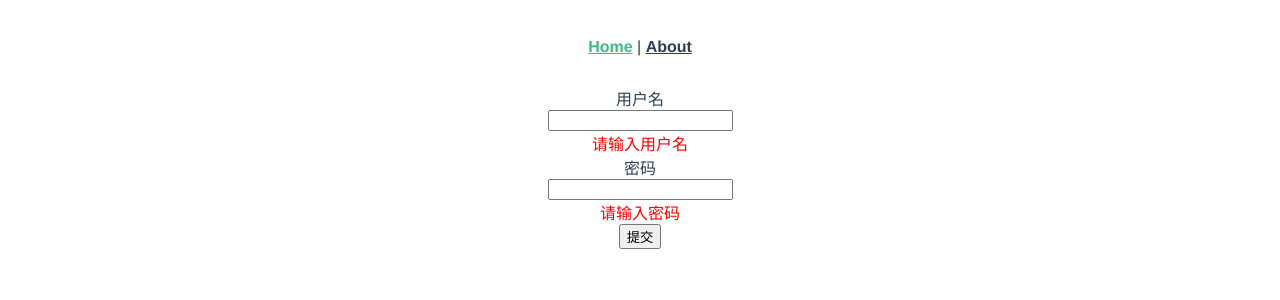
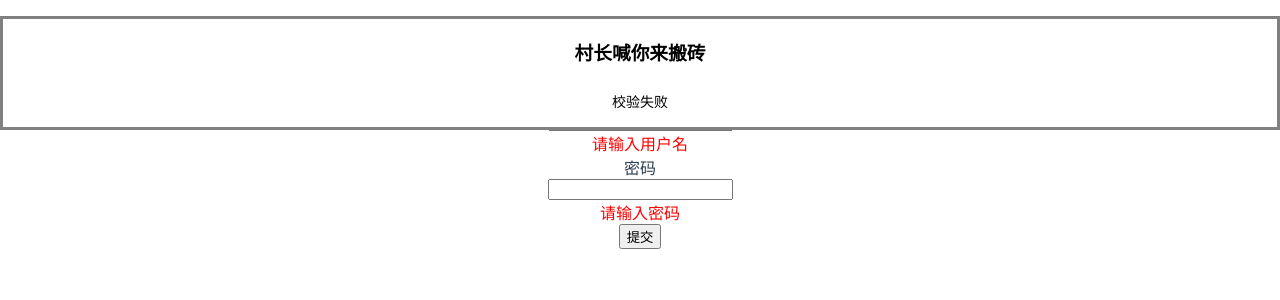
Before and after one commit to dajun1230/vue-study, a Vue app: page /#/ in a window 1280 px wide. Both pictures are taken after a click on the button "提交". Shown: the top 300 px of the page. Built offline with nearby package versions, Linux system fonts and the light colour scheme.

Commit message:
feat: Preliminary implementation of pop-up window components

```diff
--- /dev/null
+++ b/src/components/Notice.vue
@@ -0,0 +1,63 @@
+<template>
+  <div class="box" v-if="isShow">
+    <h3>{{ title }}</h3>
+    <p class="box-content">{{ message }}</p>
+  </div>
+</template>
+
+<script>
+export default {
+  props: {
+    title: {
+      type: String,
+      default: "",
+    },
+    message: {
+      type: String,
+      default: "",
+    },
+    duration: {
+      type: Number,
+      default: 3000,
+    },
+  },
+  data() {
+    return {
+      isShow: false,
+    };
+  },
+  methods: {
+    show() {
+      this.isShow = true;
+      setTimeout(this.hide, this.duration);
+    },
+    hide() {
+      this.isShow = false;
+      this.remove();
+    },
+  },
+};
+</script>
+
+<style>
+.box {
+  position: fixed;
+  width: 100%;
+  top: 16px;
+  left: 0;
+  text-align: center;
+  pointer-events: none;
+  background-color: #fff;
+  border: grey 3px solid;
+  box-sizing: border-box;
+}
+.box-content {
+  width: 200px;
+  margin: 10px auto;
+  font-size: 14px;
+  padding: 8px 16px;
+  background: #fff;
+  border-radius: 3px;
+  margin-bottom: 8px;
+}
+</style>
--- /dev/null
+++ b/src/utils/create.js
@@ -0,0 +1,31 @@
+import Vue from "vue";
+
+// 传入一个组件配置
+// 创建它的实例，并且将它挂载到body上
+// 返回组件实例
+export default function create(Component, props) {
+  // 实例创建
+  // 作业：使用extends方法创建组件实例并挂载
+  // Vue.extend()
+
+  // 方式二：借鸡生蛋
+  const vm = new Vue({
+    render(h) {
+      return h(Component, { props });
+    },
+  }).$mount(); // $mount()本质上将 vdom => dom
+
+  // 通过vm.$el获取生成的dom
+  document.body.appendChild(vm.$el);
+
+  // 删除函数
+  // 获取组件实例
+  const comp = vm.$children[0];
+
+  comp.remove = () => {
+    document.body.removeChild(vm.$el);
+    vm.$destroy();
+  };
+
+  return comp;
+}
--- a/src/views/k-form/index.vue
+++ b/src/views/k-form/index.vue
@@ -18,6 +18,8 @@
 import KForm from "./KForm.vue";
 import KFormItem from "./KFormItem.vue";
 import KFormInput from "./KInput.vue";
+import create from "../../utils/create";
+import Notice from "@/components/Notice.vue";
 
 export default {
   components: {
@@ -39,12 +41,18 @@ export default {
   },
   methods: {
     onSubmit() {
-      this.$refs["ruleForm"].validate((valid) => {
-        if (valid) {
-          // alert("验证通过!");
-        } else {
-          // alert("校验失败!");
-        }
+      this.$refs["ruleForm"].validate((isValid) => {
+        // 创建notice实例
+        create(Notice, {
+          title: "村长喊你来搬砖",
+          message: isValid ? "请求登陆" : "校验失败",
+          duration: 3000,
+        }).show();
+        // if (isValid) {
+        //   // alert("验证通过!");
+        // } else {
+        //   // alert("校验失败!");
+        // }
       });
     },
   },
```
